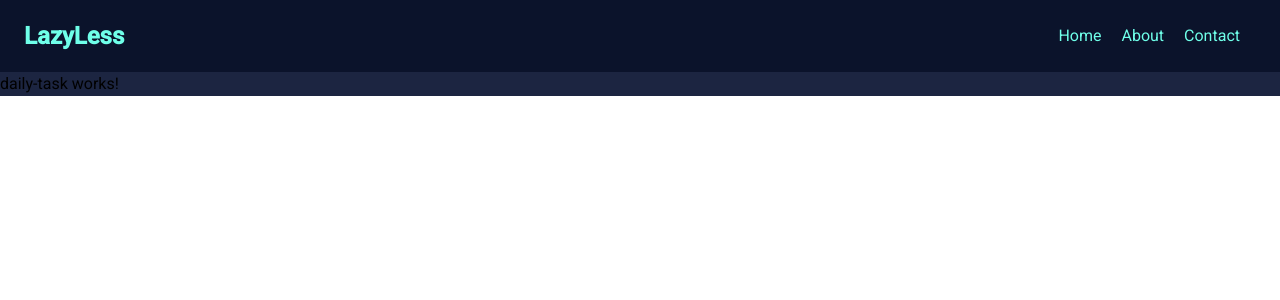
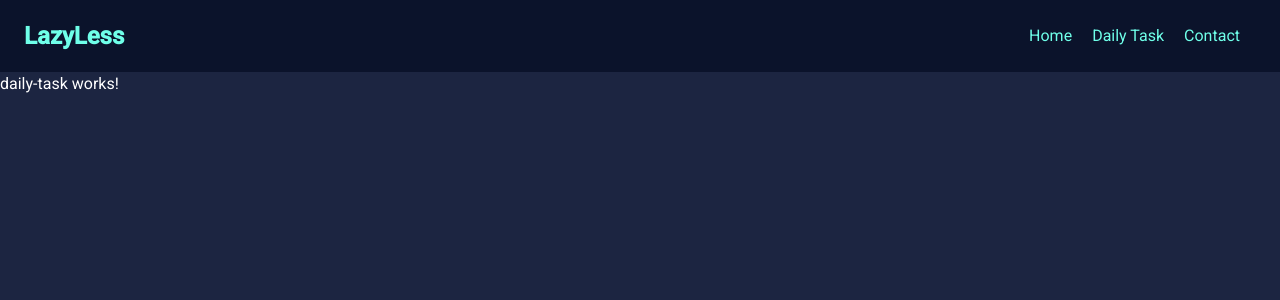
Before and after one commit to LinhNguyenLe2109/Lazyless, an Angular app: page /dailyTask in a window 1280 px wide. Shown: the top 300 px of the page. Built offline with nearby package versions, Linux system fonts and the light colour scheme.

Commit message:
updated nav bar

```diff
--- a/src/app/daily-task/daily-task.component.html
+++ b/src/app/daily-task/daily-task.component.html
@@ -1 +1,4 @@
-<p>daily-task works!</p>
+
+<section class="h-screen w-full text-white">
+    <p>daily-task works!</p>
+</section>
--- a/src/app/nav-bar/nav-bar.component.html
+++ b/src/app/nav-bar/nav-bar.component.html
@@ -4,7 +4,7 @@
     <div id="navLinks" class="me-10">
         <ul class="flex space-x-5">
             <li><a routerLink="/" routerLinkActive="active">Home</a></li>
-            <li><a routerLink="/about" routerLinkActive="active">About</a></li>
+            <li><a routerLink="/dailyTask" routerLinkActive="active">Daily Task</a></li>
             <li><a routerLink="/contact" routerLinkActive="active">Contact</a></li>
         </ul>
     </div>
```
